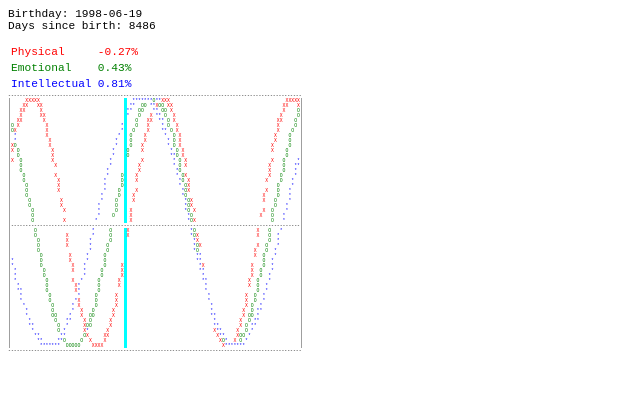
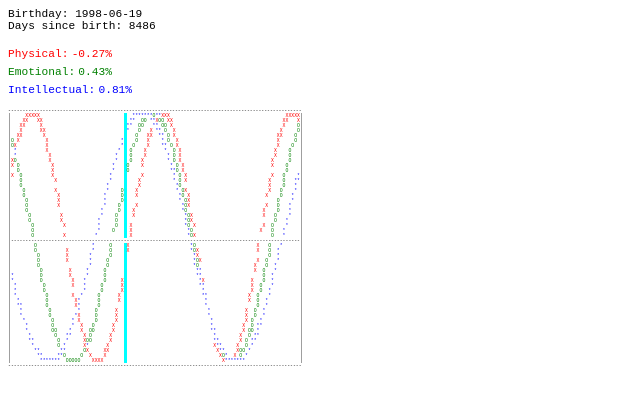
Before and after one commit to exfinen/react-biorhythm, a React app: page / in a window 1280 px wide. Shown: the top 402 px of the page, without its empty margins (0-640 px from the left). Built offline with nearby package versions, Linux system fonts and the light colour scheme.

Commit message:
fix for publishing

```diff
--- a/public/style.css
+++ b/public/style.css
@@ -1,21 +1,16 @@
+.mono {
+  font-size: 0.7rem;
+  font-family: monospace;
+}
+
 .biorhythm-header {
-  font-family: monospace;
   font-size: 0.7rem;
   margin-bottom: 0.7rem;
 }
 
-.biorhythm-table {
-  font-family: monospace;
-  font-size: 0.7rem;
-}
-
-.biorhythm-table td {
-  padding-right: 0.2rem;
-}
-
 .biorhythm-graph {
-  font-family: monospace;
   font-size: 0.3rem;
+  margin-top: 0.7rem;
 }
 
 .biorhythm-physical {
@@ -33,3 +28,7 @@
 .biorhythm-divisor {
   background-color: aqua;
 }
+
+.right-pad {
+  margin-right: 0.2rem;
+}
--- a/src/Biorhythm.tsx
+++ b/src/Biorhythm.tsx
@@ -111,28 +111,24 @@ export const Biorhythm = (props: BiorhythmProps) => {
 
   return (
     <>
-      <div className="biorhythm-header">
+      <div className="mono biorhythm-header">
         <div>Birthday: {birthday.format("YYYY-MM-DD")}</div>
         <div>Days since birth: {days}</div>
       </div>
 
-      <table className="biorhythm-table">
-        <tbody>
-          <tr>
-            <td className="biorhythm-physical">Physical</td>
-            <td className="biorhythm-physical">{f(Period.Physical).toFixed(2)}%</td>
-          </tr>
-          <tr>
-            <td className="biorhythm-emotional">Emotional</td>
-            <td className="biorhythm-emotional">{f(Period.Emotinoal).toFixed(2)}%</td>
-          </tr>
-          <tr>
-            <td className="biorhythm-intellectual">Intellectual</td>
-            <td className="biorhythm-intellectual">{f(Period.Intellectual).toFixed(2)}%</td>
-          </tr>
-        </tbody>
-      </table>
-      <div className="biorhythm-graph">
+      <div>
+        <span className="mono biorhythm-physical right-pad">Physical:</span>
+        <span className="mono biorhythm-physical">{f(Period.Physical).toFixed(2)}%</span>
+      </div>
+      <div>
+        <span className="mono biorhythm-emotional right-pad">Emotional:</span>
+        <span className="mono biorhythm-emotional">{f(Period.Emotinoal).toFixed(2)}%</span>
+      </div>
+      <div>
+        <span className="mono biorhythm-intellectual right-pad">Intellectual:</span>
+        <span className="mono biorhythm-intellectual">{f(Period.Intellectual).toFixed(2)}%</span>
+      </div>
+      <div className="mono biorhythm-graph">
         {graph}
       </div>
     </>
```
Also changed, not shown: package.json (+5 -5 lines), 1 other file (tests, documents, lock files or other folders).
